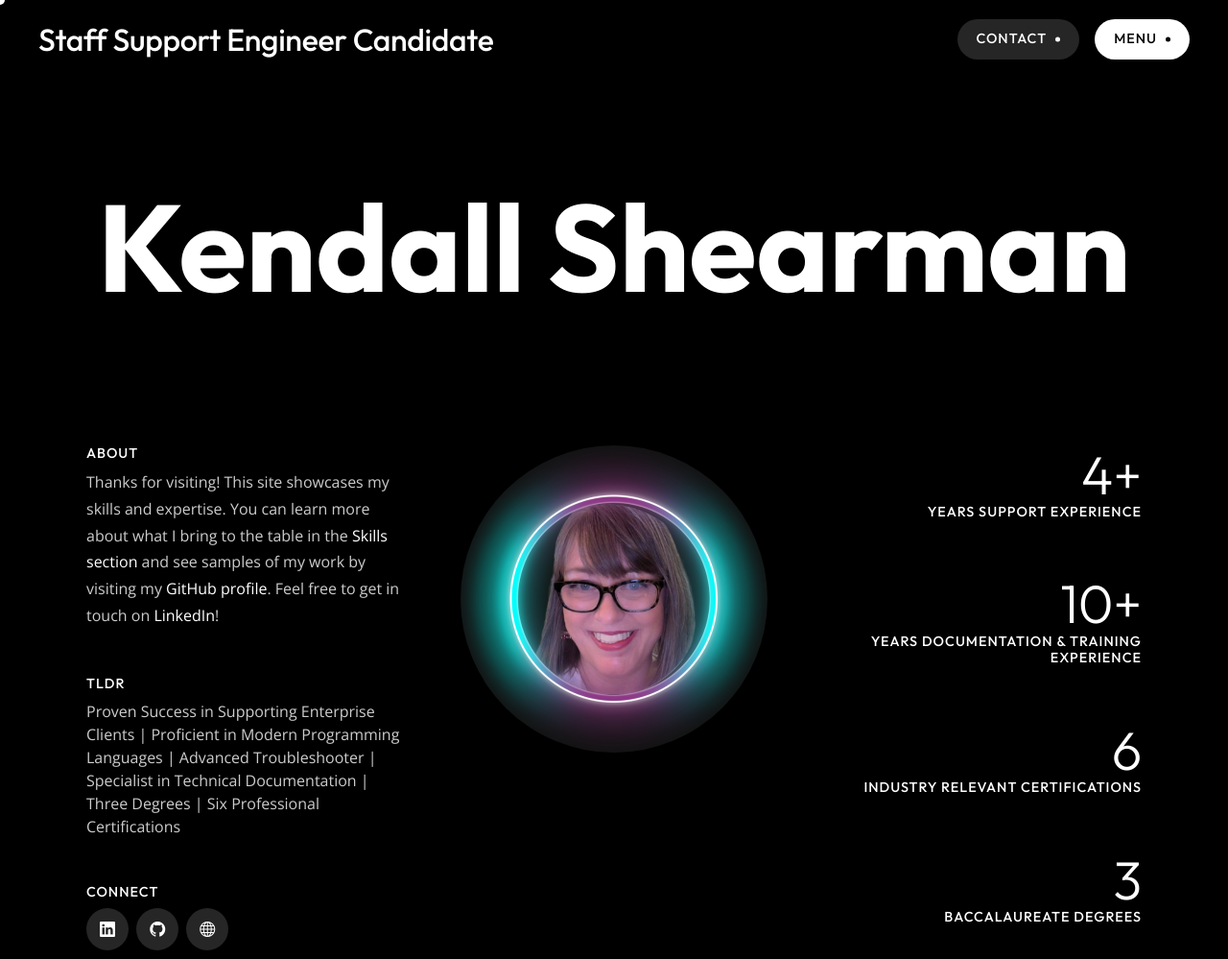
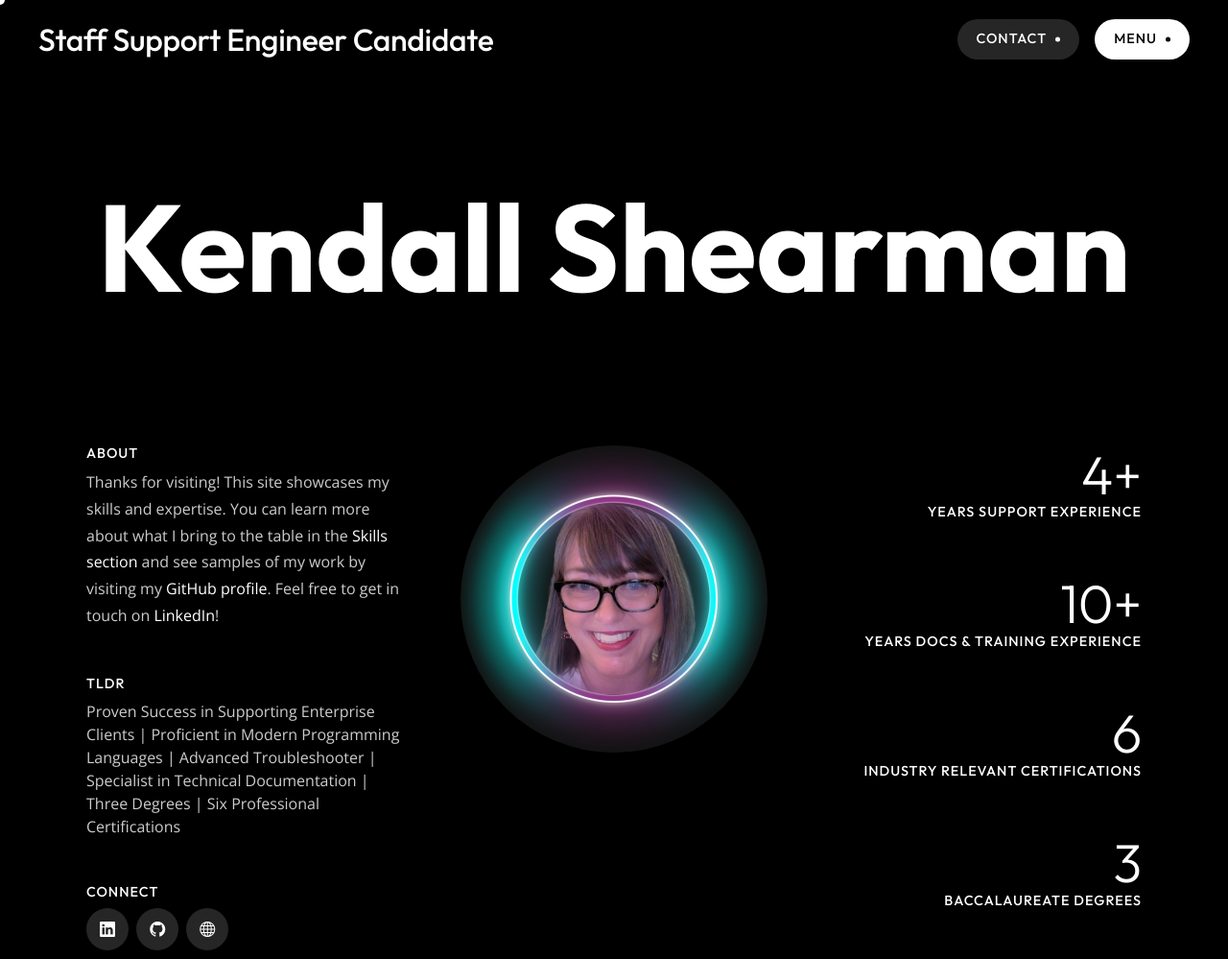
Before and after one commit to krshearman/netlify, a plain HTML site: page index.html in a window 1280 px wide. Shown: the top 999 px of the page at 96% size. Drawn offline with nearby package versions, Linux system fonts and the light colour scheme; some packages are replaced by stand-ins of ours.

Commit message:
pushing final touches

```diff
--- a/index.html
+++ b/index.html
@@ -137,7 +137,7 @@
 							</div>
 							<div class="col-4 col-lg-12">
 								<h1 class="fw-light display-4 mb-0 line-height-110">10+</h1>
-								<h6 class="sm-heading">Years Documentation & Training Experience</h6>
+								<h6 class="sm-heading">Years Docs & Training Experience</h6>
 							</div>
 							<div class="col-4 col-lg-12">
 								<h1 class="fw-light display-4 mb-0 line-height-110">6</h1>
```
